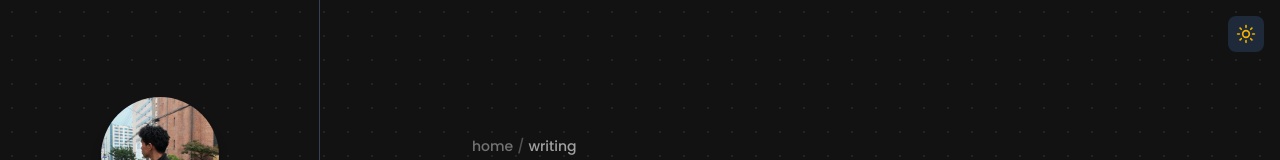
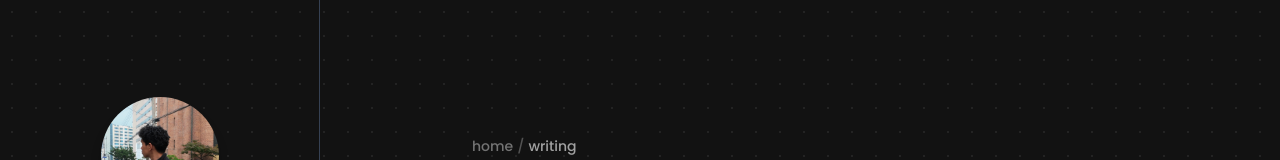
Before and after one commit to wahbakamaluddin/blog1, a Next.js app: page /writing in a window 1280 px wide. Shown: the top 160 px of the page. Built offline with nearby package versions, Linux system fonts and the light colour scheme.

Commit message:
Remove theme toggle

```diff
--- a/app/ui/sidenav/sidenav.tsx
+++ b/app/ui/sidenav/sidenav.tsx
@@ -6,7 +6,7 @@ import Link from 'next/link';
 import NavLinks from '@/app/ui/sidenav/NavLinks';
 import SocMedIcons from '@/app/ui/sidenav/SocMedIcons';
 import TypewriterText from '@/app/ui/sidenav/TypewriterText';
-import ThemeToggle from '@/app/components/ThemeToggle';
+// import ThemeToggle from '@/app/components/ThemeToggle';
 
 export default function SideNav() {
     return (
@@ -20,14 +20,14 @@ export default function SideNav() {
                 <div>
                     <NavLinks />
                 </div>
-                <div className="mt-4">
+                {/* <div className="mt-4">
                     <ThemeToggle />
-                </div>
+                </div> */}
             </div>
             <div className="hidden md:flex flex-col h-full items-center justify-start p-4 gap-3">
-                <div className="absolute top-4 right-4">
+                {/* <div className="absolute top-4 right-4">
                     <ThemeToggle />
-                </div>
+                </div> */}
                 <div className='pt-20 hidden md:block hover:scale-105 transition-transform duration-200'>
                     <Image
                     src="/profile1.jpeg"
```
